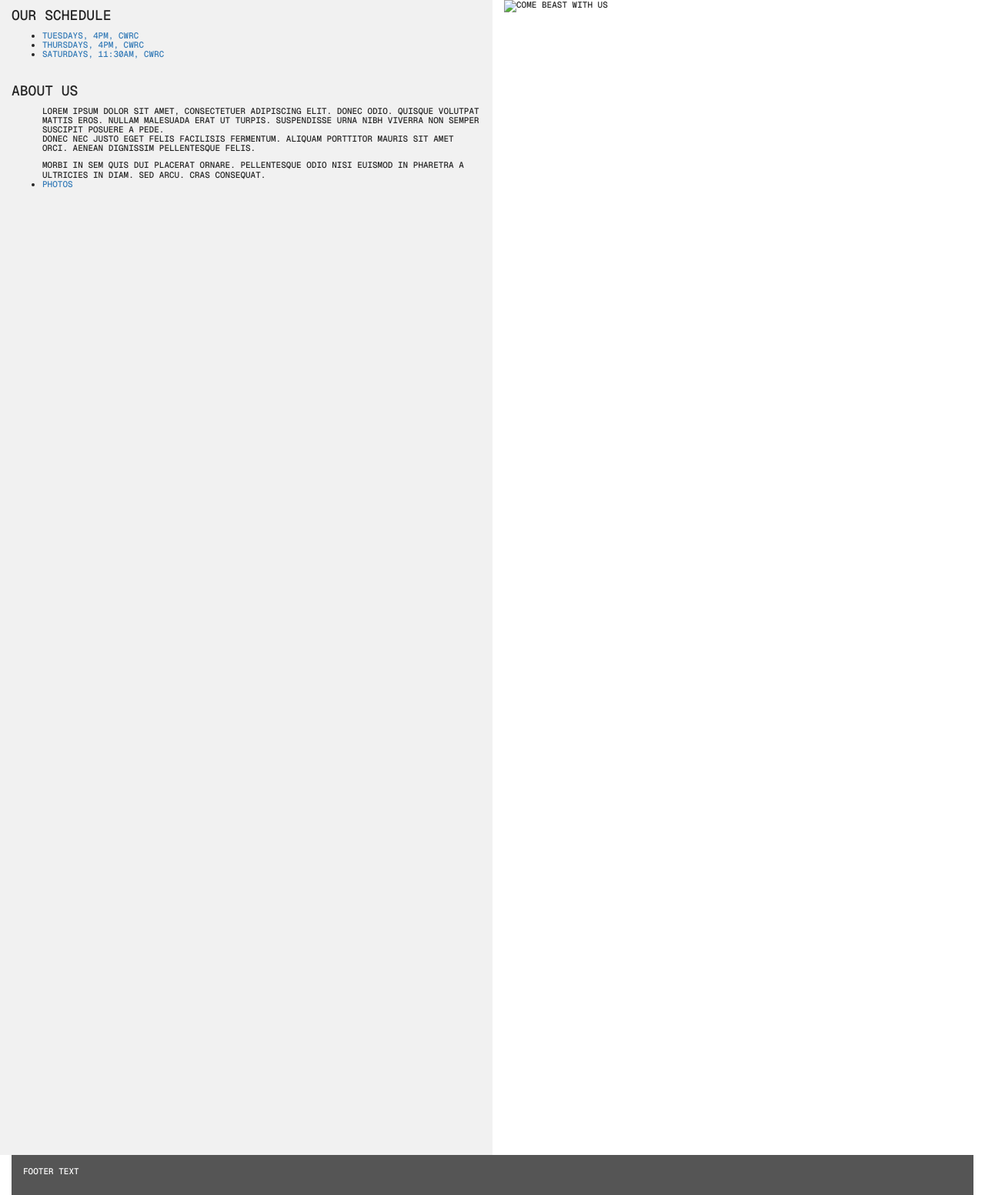
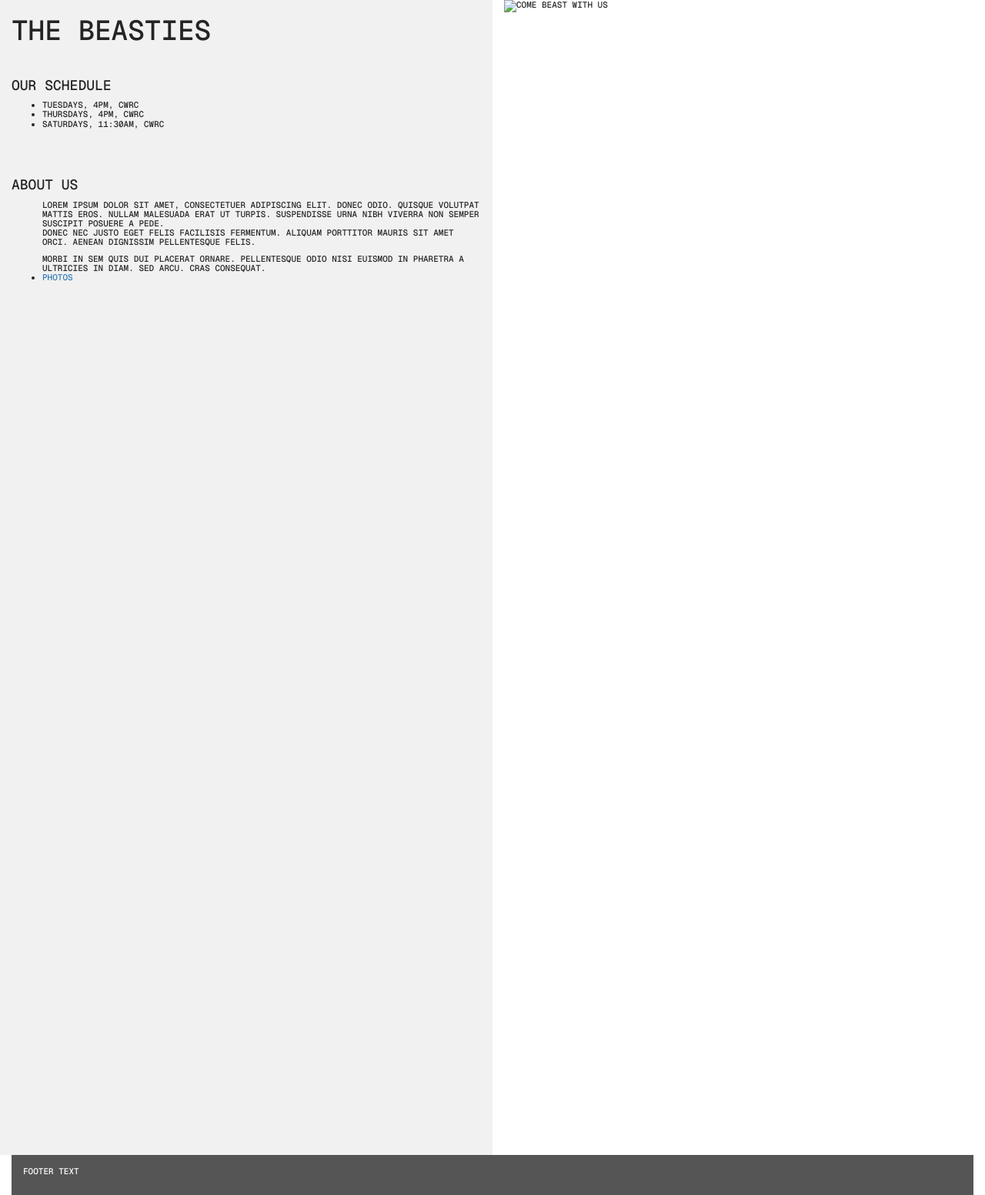
Before and after one commit to laurenhaldeman/laurenhaldeman.github.io, a Jekyll site: the page beasties.html, which Jekyll copies as it is, in a window 1280 px wide. Shown: the whole page at 77% size. Built offline with Jekyll 4.4.1, drawn with Linux system fonts in a browser that asks for light colours.

Commit message:
Update beasties.html

```diff
--- a/beasties.html
+++ b/beasties.html
@@ -25,6 +25,8 @@
   font-variation-settings: 'slnt' 0, 'MONO' 1;
   text-transform: uppercase;
 }
+    hr {color:rgba(0, 0, 0, 0.85);}
+
     .row.content {height: 1500px}
 
     /* Set gray background color and 100% height */
@@ -55,13 +57,16 @@
 <div class="container-fluid">
   <div class="row content">
     <div class="col-sm-6 sidenav">
+      <h1>The Beasties</h1>
+
+      <hr>
       <h4>Our Schedule</h4>
       <ul>
-        <li class="active"><a href="#section1">Tuesdays, 4pm, CWRC</a></li>
-        <li><a href="#section2">Thursdays, 4pm, CWRC</a></li>
-        <li><a href="#section3">Saturdays, 11:30am, CWRC</a></li>
+        <li class="active">Tuesdays, 4pm, CWRC</li>
+        <li>Thursdays, 4pm, CWRC</li>
+        <li>Saturdays, 11:30am, CWRC</li>
       </ul><br>
-
+      <hr>
       <h4>About Us</h4>
       <ul>
 Lorem ipsum dolor sit amet, consectetuer adipiscing elit. Donec odio. Quisque volutpat mattis eros. Nullam malesuada erat ut turpis. Suspendisse urna nibh viverra non semper suscipit posuere a pede.
```
